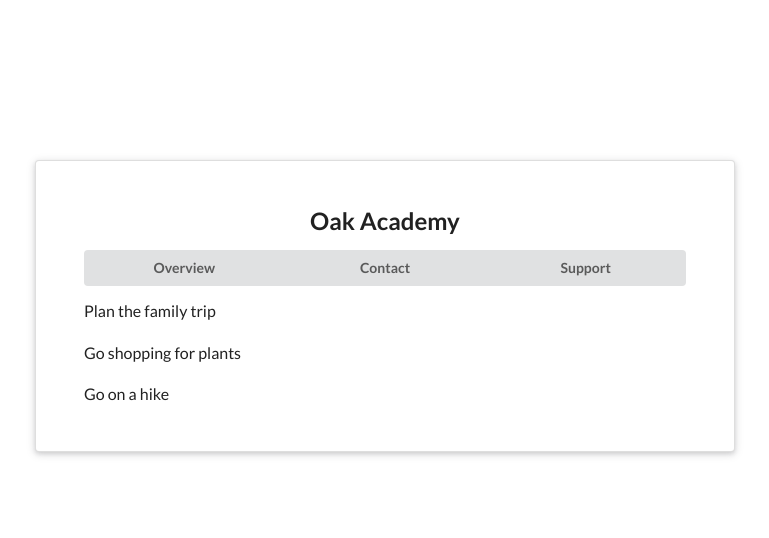
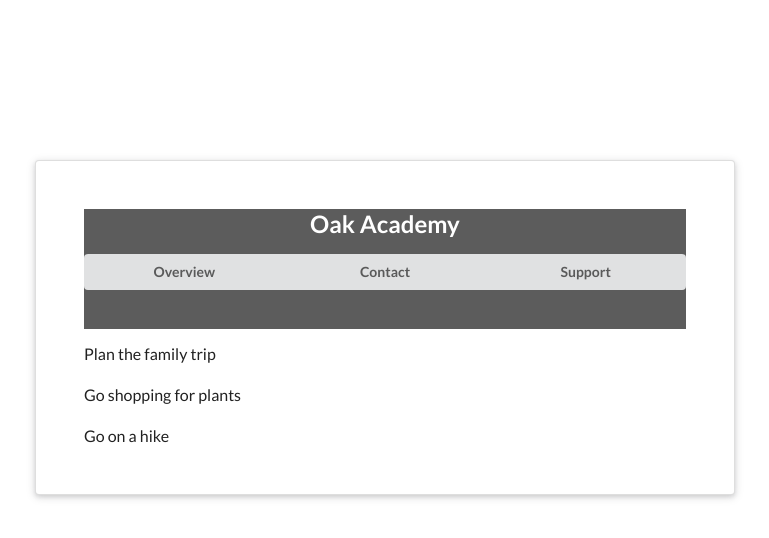
Before and after one commit to Dcrame31/contextapi, a React (Create React App) app: page / in a window 1280 px wide. Shown: the top 538 px of the page, without its empty margins (255-1024 px from the left). Built offline with nearby package versions, Linux system fonts and the light colour scheme.

Commit message:
use ThemeContext in Navbar

```diff
--- a/src/App.js
+++ b/src/App.js
@@ -1,13 +1,16 @@
 import React from 'react';
 import Navbar from './components/Navbar';
 import ToDoList from './components/TodoList';
+import ThemeContextProvider from './contexts/ThemeContext';
 
 function App() {
   return (
     <div className="App">
       <div className="ui raised very padded text container segment">
-        <Navbar/>
-        <ToDoList/>
+        <ThemeContextProvider>
+          <Navbar/>
+          <ToDoList/>
+        </ThemeContextProvider>
       </div>
     </div>
   );
--- a/src/components/Navbar.js
+++ b/src/components/Navbar.js
@@ -1,10 +1,14 @@
 import React from 'react';
+import { ThemeContext } from '../contexts/ThemeContext';
 
 class Navbar extends React.Component {
+    static contextType = ThemeContext;
     render() {
+        const { isDarkTheme, darkTheme, lightTheme } = this.context;
+        const theme = isDarkTheme ? darkTheme : lightTheme;
         return (
-            <nav>
-                <h2 className="ui centered header">
+            <nav style={{ background: theme.background, color: theme.text, height: '120px'}}>
+                <h2 style={{ textAlign: 'center' }}>
                     Oak Academy
                 </h2>
                 <div className="ui three buttons">
--- a/src/contexts/ThemeContext.js
+++ b/src/contexts/ThemeContext.js
@@ -18,7 +18,7 @@ class ThemeContextProvider extends React.Component {
     render() {
         return (
          <ThemeContext.Provider value={{ ...this.state }}>
-
+             {this.props.children}
          </ThemeContext.Provider>
         )
     }
```
Also changed, not shown: 1 other file (tests, documents, lock files or other folders).
